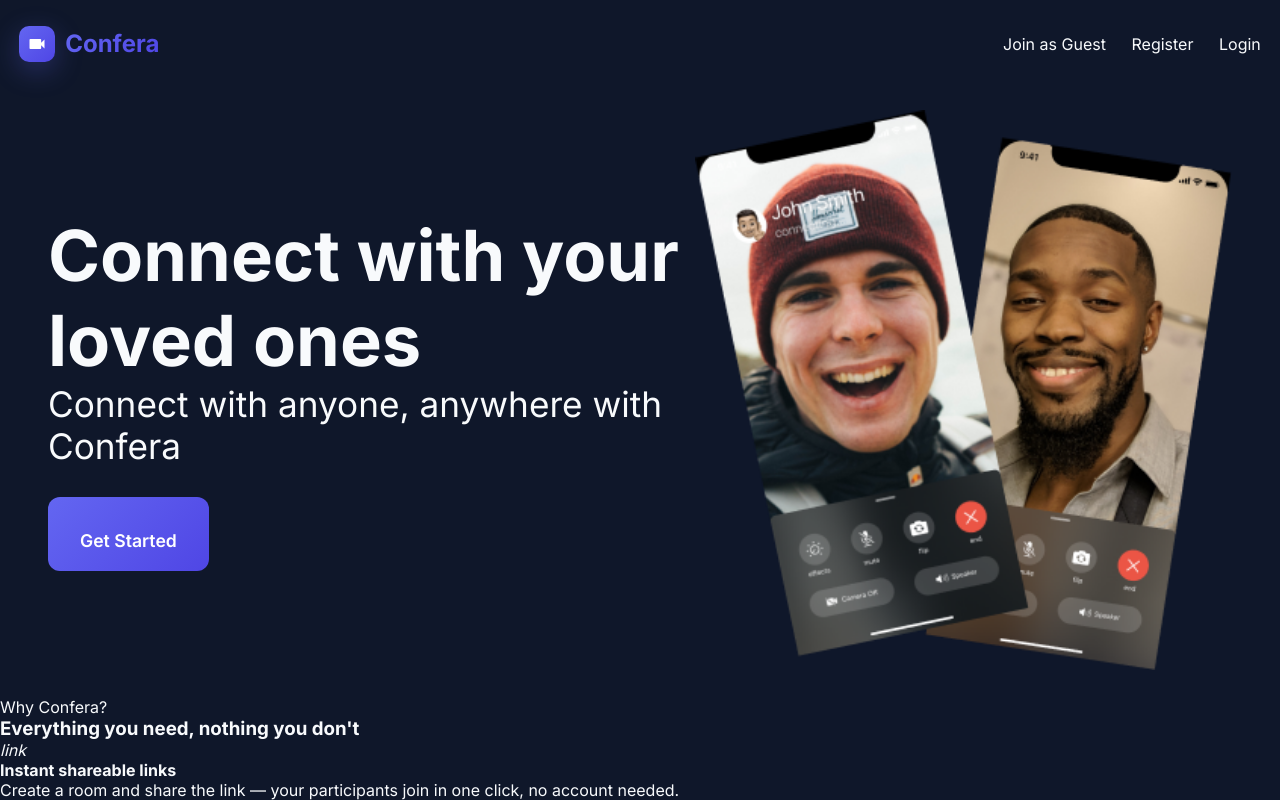
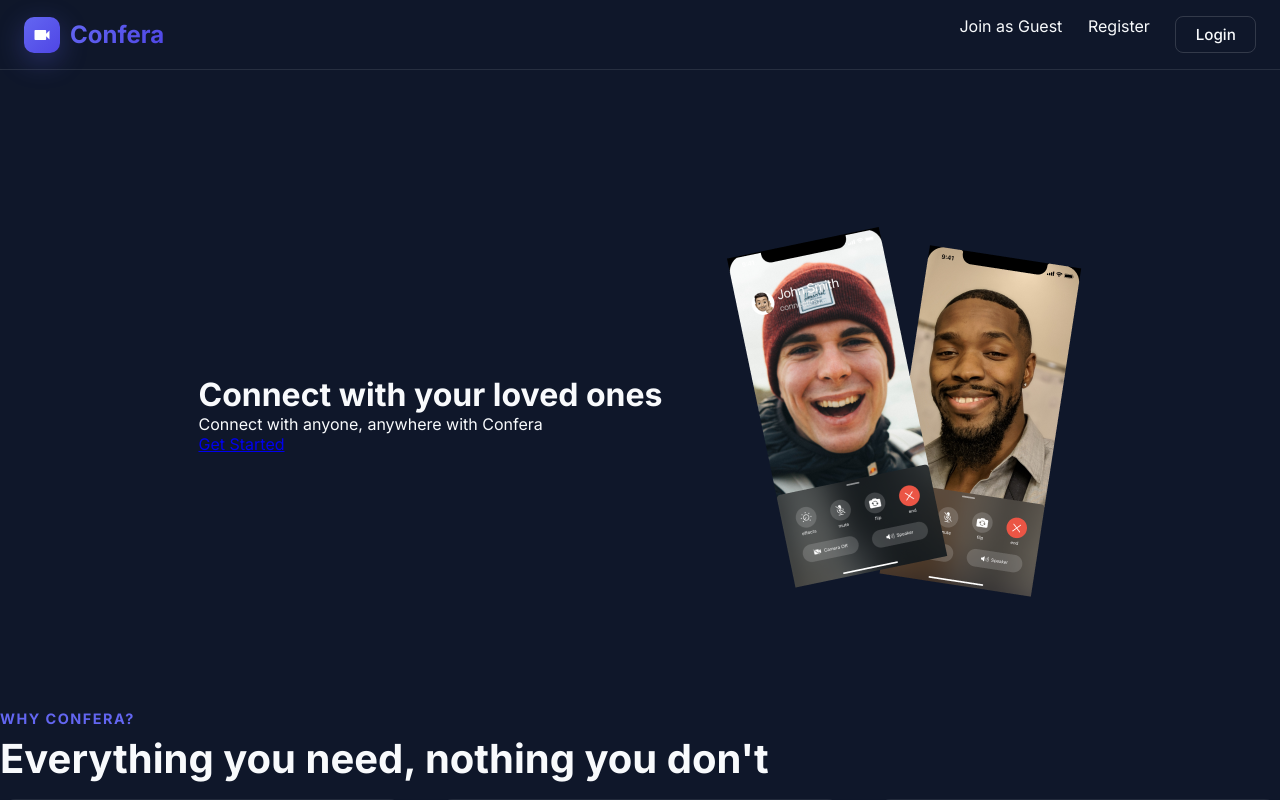
Before and after one commit to Sanasaifi786/Confera, a React (Vite) app in the folder frontend/: page / in a window 1280 px wide. Shown: the top 800 px of the page. Built offline with nearby package versions, Linux system fonts and the light colour scheme.

Commit message:
feat: add landing page layout and styling for Confera frontend

```diff
--- a/frontend/src/App.css
+++ b/frontend/src/App.css
@@ -3,23 +3,25 @@
 
 .landingPageContainer {
   width: 100%;
-  height: 100vh;
+  min-height: 100vh;
   /* background-image: url("/image.png"); */
   background-position: center;
   background-repeat: no-repeat;
   background-size: cover;
-  overflow: hidden;
+  overflow-y: auto;
+  overflow-x: hidden;
   position: relative;
   display: flex;
   flex-direction: column;
 }
 
 .landingPageContainer nav {
-  padding-inline: 1.2rem;
-  padding-block: 1.6rem;
+  padding-inline: 1.5rem;
+  padding-block: 1rem;
   display: flex;
   justify-content: space-between;
   align-items: center;
+  border-bottom: 1px solid var(--border-light);
 }
 
 .landingPageContainer nav h2 {
@@ -33,43 +35,283 @@
   cursor: pointer;
 }
 
+.landingPageContainer nav .navList .p {
+  border: 1px solid var(--border-light);
+  padding: 0.5rem;
+  border-radius: 6px;
+  text-align: center;
+}
+
 .landingMainContainer {
   display: flex;
   justify-content: space-between;
   padding-inline: 3rem;
-  height: 80vh;
+  padding-top: 5rem;
+  padding-bottom: 2rem;
+  min-height: 80vh;
+  align-items: center;
+  max-width: 1400px;
+  margin: 0 auto;
+  gap: 4rem;
+}
+
+.heroLeft {
+  flex: 1;
+  max-width: 600px;
+  display: flex;
+  flex-direction: column;
+  gap: 1.5rem;
+}
+
+.heroBadge {
+  display: flex;
+  align-items: center;
+  gap: 0.5rem;
+  background: rgba(255, 255, 255, 0.05);
+  border: 1px solid rgba(255, 255, 255, 0.1);
+  padding: 0.5rem 1rem;
+  border-radius: 2rem;
+  width: fit-content;
+  color: var(--text-secondary);
+  font-size: 0.85rem;
+  font-weight: 500;
+}
+
+.badgeDot {
+  width: 6px;
+  height: 6px;
+  background: var(--brand-primary);
+  border-radius: 50%;
+  box-shadow: 0 0 8px var(--brand-primary);
+}
+
+.heroLeft h1 {
+  font-size: 3.5rem;
+  line-height: 1.1;
+  font-weight: 700;
+  margin: 0;
+  letter-spacing: -0.02em;
+}
+
+.highlight-text {
+  color: #818cf8; /* Light indigo */
+}
+
+.heroSubtext {
+  font-size: 1.15rem;
+  color: var(--text-secondary);
+  line-height: 1.6;
+  margin: 0;
+  max-width: 90%;
+}
+
+.heroButtons {
+  display: flex;
+  gap: 1rem;
+  margin-top: 1rem;
+}
+
+.primaryHeroBtn {
+  background: transparent;
+  color: white;
+  border: 1px solid rgba(255, 255, 255, 0.2);
+  padding: 0.75rem 1.5rem;
+  border-radius: 8px;
+  font-size: 1rem;
+  font-weight: 500;
+  cursor: pointer;
+  transition: all 0.2s ease;
+}
+
+.primaryHeroBtn:hover {
+  background: rgba(255, 255, 255, 0.1);
+}
+
+.secondaryHeroBtn {
+  background: transparent;
+  color: white;
+  border: 1px solid rgba(255, 255, 255, 0.2);
+  padding: 0.75rem 1.5rem;
+  border-radius: 8px;
+  font-size: 1rem;
+  font-weight: 500;
+  cursor: pointer;
+  transition: all 0.2s ease;
+}
+
+.secondaryHeroBtn:hover {
+  background: rgba(255, 255, 255, 0.1);
+}
+
+.heroStats {
+  display: flex;
+  align-items: center;
+  gap: 2.5rem;
+  margin-top: 2rem;
+}
+
+.statItem h3 {
+  font-size: 1.75rem;
+  margin: 0 0 0.25rem 0;
+  font-weight: 600;
+}
+
+.statItem p {
+  color: var(--text-secondary);
+  font-size: 0.85rem;
+  margin: 0;
+}
+
+.statDivider {
+  width: 1px;
+  height: 40px;
+  background: rgba(255, 255, 255, 0.1);
+}
+
+/* Hero Right: Mock Meeting App */
+.heroRight {
+  flex: 1;
+  display: flex;
+  flex-direction: column;
+  gap: 1.5rem;
   align-items: center;
 }
 
-.landingMainContainer>div:nth-child(1) {
-  font-size: 2.2rem;
+.mockMeetingApp {
+  width: 100%;
+  max-width: 550px;
+  background: #111827; /* Darker bg for the mock app */
+  border: 1px solid rgba(255, 255, 255, 0.1);
+  border-radius: 12px;
+  overflow: hidden;
+  box-shadow: 0 20px 40px rgba(0, 0, 0, 0.3);
 }
 
-.landingMainContainer>div:nth-child(1) div[role='button'] {
-  background: var(--gradient-brand);
-  width: fit-content;
-  padding: 1rem 2rem;
-  border-radius: 12px;
-  margin-top: 1.9rem;
-  /* box-shadow: 0 8px 28px rgba(124, 58, 237, 0.4);
-  transition: all 0.2s; */
+.mockAppHeader {
+  display: flex;
+  align-items: center;
+  padding: 0.75rem 1rem;
+  border-bottom: 1px solid rgba(255, 255, 255, 0.05);
+  position: relative;
 }
 
-.landingMainContainer>div:nth-child(1) div[role='button']:hover {
-  transform: translateY(-2px);
-  box-shadow: 0 12px 36px rgba(124, 58, 237, 0.55);
+.windowControls {
+  display: flex;
+  gap: 6px;
 }
 
-.landingMainContainer>div:nth-child(1) div[role='button'] a {
-  text-decoration: none;
-  color: white;
-  font-size: 1.1rem;
-  font-weight: 600;
+.windowControls span {
+  width: 10px;
+  height: 10px;
+  border-radius: 50%;
 }
 
-.landingMainContainer>div:nth-child(2) img {
-  height: 70vh;
-  width: auto;
+.wc-red { background: #ef4444; }
+.wc-yellow { background: #f59e0b; }
+.wc-green { background: #10b981; }
+
+.mockAppHeader p {
+  position: absolute;
+  left: 50%;
+  transform: translateX(-50%);
+  margin: 0;
+  font-size: 0.75rem;
+  color: rgba(255, 255, 255, 0.4);
+}
+
+.mockGrid {
+  display: grid;
+  grid-template-columns: 1fr 1fr;
+  gap: 1rem;
+  padding: 1rem;
+}
+
+.mockGridItem {
+  background: #1f2937;
+  border-radius: 8px;
+  aspect-ratio: 16/9;
+  display: flex;
+  flex-direction: column;
+  align-items: center;
+  justify-content: center;
+  gap: 0.5rem;
+  border: 1px solid rgba(255, 255, 255, 0.05);
+}
+
+.inviteItem {
+  border: 1px dashed rgba(255, 255, 255, 0.15);
+  background: transparent;
+  color: rgba(255, 255, 255, 0.4);
+  cursor: pointer;
+}
+
+.mockAvatar {
+  width: 40px;
+  height: 40px;
+  border-radius: 50%;
+  display: flex;
+  align-items: center;
+  justify-content: center;
+  font-weight: 600;
+  font-size: 1.1rem;
+}
+
+.s-bg { background: #4f46e5; }
+.r-bg { background: #059669; }
+.p-bg { background: #d97706; }
+
+.mockGridItem p {
+  margin: 0;
+  font-size: 0.75rem;
+  color: var(--text-secondary);
+}
+
+.mockControls {
+  display: flex;
+  justify-content: center;
+  gap: 1rem;
+  padding: 1rem;
+  border-top: 1px solid rgba(255, 255, 255, 0.05);
+}
+
+.mockControlBtn {
+  width: 40px;
+  height: 40px;
+  border-radius: 50%;
+  background: rgba(255, 255, 255, 0.1);
+  display: flex;
+  align-items: center;
+  justify-content: center;
+  color: rgba(255, 255, 255, 0.8);
+}
+
+.endCallBtn {
+  background: #ef4444;
+  color: white;
+}
+
+.featureTags {
+  display: flex;
+  gap: 1rem;
+}
+
+.fTag {
+  display: flex;
+  align-items: center;
+  gap: 0.5rem;
+  padding: 0.5rem 1rem;
+  border: 1px solid rgba(255, 255, 255, 0.1);
+  border-radius: 8px;
+  font-size: 0.8rem;
+  color: var(--text-secondary);
+  background: rgba(255, 255, 255, 0.03);
+}
+
+.landingDivider {
+  height: 1px;
+  width: 100%;
+  background: rgba(255, 255, 255, 0.05);
+  margin: 2rem 0;
 }
 
 /* Logo styling */
@@ -77,6 +319,30 @@
   display: flex;
   align-items: center;
   gap: 10px;
+}
+
+.landingPageContainer .nav-link-btn:hover {
+  background-color: rgba(255, 255, 255, 0.16);
+}
+
+.landingPageContainer .loginBtn:hover {
+  background-color: rgba(255, 255, 255, 0.16);
+}
+
+.nav-link-btn, .loginBtn {
+  color: var(--text-primary);
+  font-size: 0.95rem;
+  font-weight: 500;
+  cursor: pointer;
+  padding: 0.5rem 1.2rem;
+  border-radius: 8px;
+  border: 1px solid rgba(255, 255, 255, 0.15);
+  background: transparent;
+  transition: all 0.2s ease;
+  margin: 0;
+  display: flex;
+  align-items: center;
+  justify-content: center;
 }
 
 .sidebar-logo-mark {
@@ -99,6 +365,138 @@
   -webkit-text-fill-color: transparent;
   background-clip: text;
   margin: 0;
+}
+
+.whyConferaSection {
+  padding: 4rem 3rem 6rem;
+  display: flex;
+  flex-direction: column;
+  gap: 3rem;
+  max-width: 1400px;
+  margin: 0 auto;
+  width: 100%;
+}
+
+.whyConferaHeading {
+  display: flex;
+  flex-direction: column;
+  gap: 0.5rem;
+  text-align: left;
+  margin-bottom: 1rem;
+}
+
+.whyConferaHeading p {
+  color: var(--brand-primary);
+  font-size: 0.9rem;
+  font-weight: 700;
+  text-transform: uppercase;
+  letter-spacing: 1.5px;
+  margin: 0;
+}
+
+.whyConferaHeading h3 {
+  color: var(--text-primary);
+  font-size: 2.5rem;
+  font-weight: 700;
+  line-height: 1.2;
+  margin: 0;
+}
+
+.whyConferaCards {
+  display: flex;
+  flex-direction: row;
+  gap: 2rem;
+  flex-wrap: wrap;
+}
+
+.whyConferaCards .card {
+  flex: 1;
+  min-width: 300px;
+  background: rgba(255, 255, 255, 0.03);
+  border: 1px solid rgba(255, 255, 255, 0.05);
+  border-radius: 16px;
+  padding: 2.5rem;
+  display: flex;
+  flex-direction: column;
+  gap: 1rem;
+  transition: all 0.3s ease;
+}
+
+.whyConferaCards .card:hover {
+  transform: translateY(-5px);
+  background: rgba(255, 255, 255, 0.05);
+  border-color: rgba(255, 255, 255, 0.1);
+}
+
+.cardIconWrapper {
+  width: 48px;
+  height: 48px;
+  background: rgba(79, 70, 229, 0.15); /* Soft indigo */
+  color: #818cf8; /* Light indigo */
+  border-radius: 12px;
+  display: flex;
+  align-items: center;
+  justify-content: center;
+  margin-bottom: 0.5rem;
+}
+
+.whyConferaCards .card h4 {
+  font-size: 1.2rem;
+  font-weight: 600;
+  color: var(--text-primary);
+  margin: 0;
+}
+
+.whyConferaCards .card p {
+  font-size: 0.95rem;
+  color: var(--text-secondary);
+  line-height: 1.6;
+  margin: 0;
+}
+
+/* CTA Banner */
+.ctaBanner {
+  margin-top: 2rem;
+  background: rgba(79, 70, 229, 0.1);
+  border: 1px solid rgba(79, 70, 229, 0.2);
+  border-radius: 16px;
+  padding: 3rem 4rem;
+  display: flex;
+  justify-content: space-between;
+  align-items: center;
+}
+
+.ctaText {
+  display: flex;
+  flex-direction: column;
+  gap: 0.5rem;
+}
+
+.ctaText h3 {
+  font-size: 1.8rem;
+  font-weight: 700;
+  margin: 0;
+}
+
+.ctaText p {
+  color: var(--text-secondary);
+  margin: 0;
+}
+
+.ctaButton {
+  background: transparent;
+  color: white;
+  border: 1px solid rgba(255, 255, 255, 0.2);
+  padding: 0.8rem 2rem;
+  border-radius: 8px;
+  font-size: 1rem;
+  font-weight: 500;
+  cursor: pointer;
+  transition: all 0.2s ease;
+}
+
+.ctaButton:hover {
+  background: rgba(255, 255, 255, 0.1);
 }
 
 /* Glassmorphic Navbar */
@@ -135,67 +533,48 @@
 .navList {
   display: flex;
   align-items: center;
-  gap: 2.2rem;
+  gap: 0.8rem;
 }
 
-.navList p {
-  color: rgba(255, 255, 255, 0.65);
-  font-size: 1rem;
+.nav-link-btn, .loginBtn {
+  color: var(--text-primary);
+  font-size: 0.95rem;
   font-weight: 500;
   cursor: pointer;
-  transition: all 0.3s cubic-bezier(0.16, 1, 0.3, 1);
-  position: relative;
-}
-
-.navList p::after {
-  content: '';
-  position: absolute;
-  bottom: -4px;
-  left: 0;
-  width: 0;
-  height: 2px;
-  background: linear-gradient(90deg, #818cf8, #a5b4fc);
-  transition: width 0.3s cubic-bezier(0.16, 1, 0.3, 1);
-  border-radius: 2px;
-}
-
-.navList p:hover {
-  color: #ffffff;
-}
-
-.navList p:hover::after {
-  width: 100%;
-}
-
-/* Call to action login button */
-/* .loginBtn {
-  background: var(--gradient-brand);
-  padding: 0.65rem 1.6rem;
-  border-radius: 12px;
+  padding: 0.5rem 1.2rem;
+  border-radius: 8px;
   border: 1px solid rgba(255, 255, 255, 0.15);
-  box-shadow: 0 4px 20px rgba(79, 70, 229, 0.35);
-  transition: all 0.4s cubic-bezier(0.16, 1, 0.3, 1);
-  cursor: pointer;
+  background: transparent;
+  transition: all 0.2s ease;
+  margin: 0;
+  display: flex;
+  align-items: center;
+  justify-content: center;
 }
 
 .loginBtn p {
-  color: #ffffff !important;
-  font-weight: 600;
+  padding: 0;
+  border: none;
 }
 
-.loginBtn p::after {
-  display: none;
+.nav-link-btn:hover, .loginBtn:hover, .menuBtn:hover {
+  background: var(--bg-hover);
+  border-color: var(--border-light);
 }
 
-.loginBtn:hover {
-  transform: translateY(-2px);
-  box-shadow: 0 8px 25px rgba(79, 70, 229, 0.55);
-  background: var(--gradient-brand);
+.menuBtn {
+  display: flex;
+  align-items: center;
+  justify-content: center;
+  padding: 0.4rem;
+  border-radius: 8px;
+  border: 1px solid rgba(255, 255, 255, 0.15);
+  background: rgba(255, 255, 255, 0.03);
+  color: var(--text-secondary);
+  cursor: pointer;
+  transition: all 0.2s ease;
+  margin-left: 0.2rem;
 }
-
-.loginBtn:active {
-  transform: translateY(0);
-} */
 
 /* ===== GUEST JOIN MODAL ===== */
 .guestModalOverlay {
```
